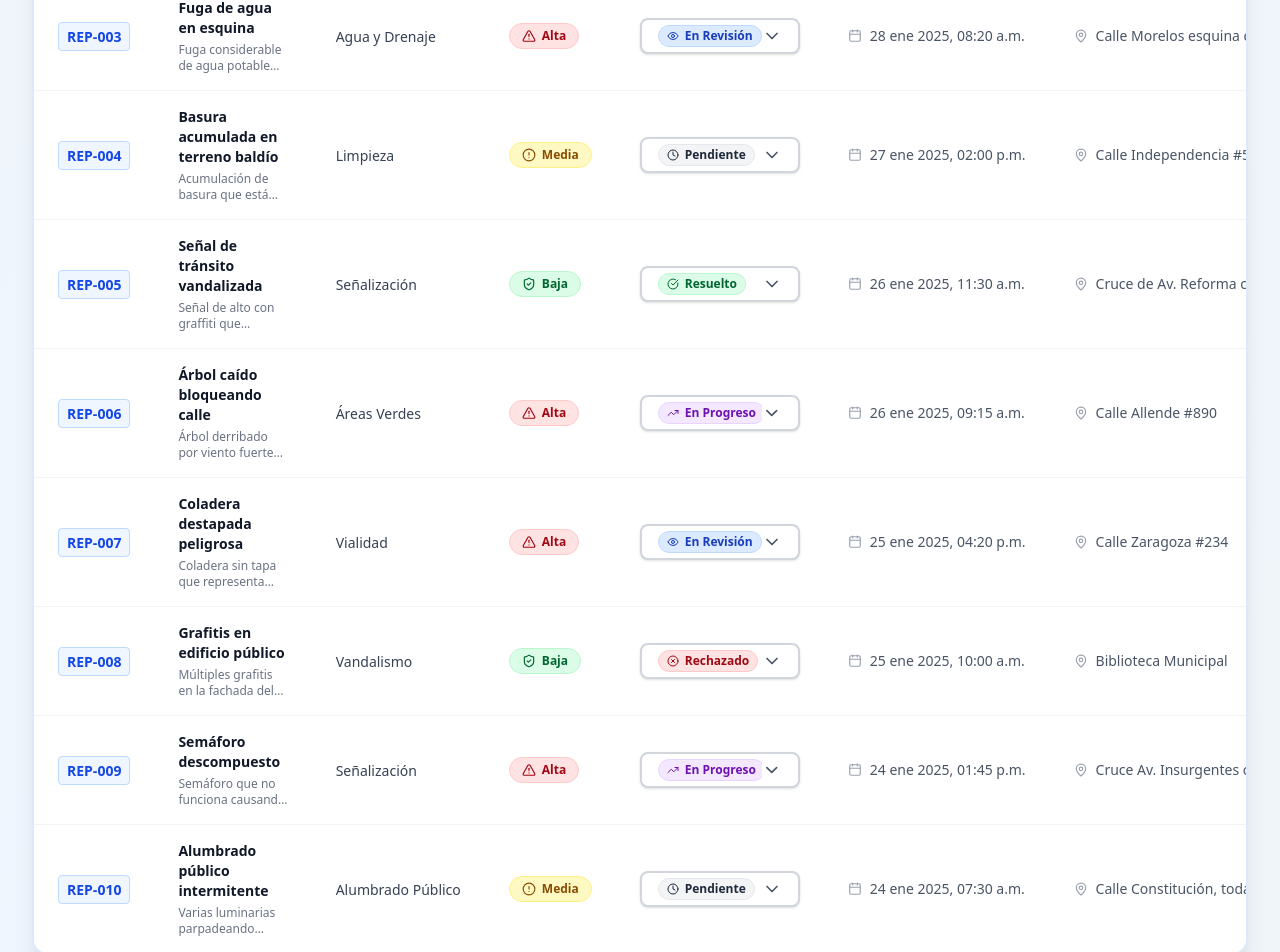
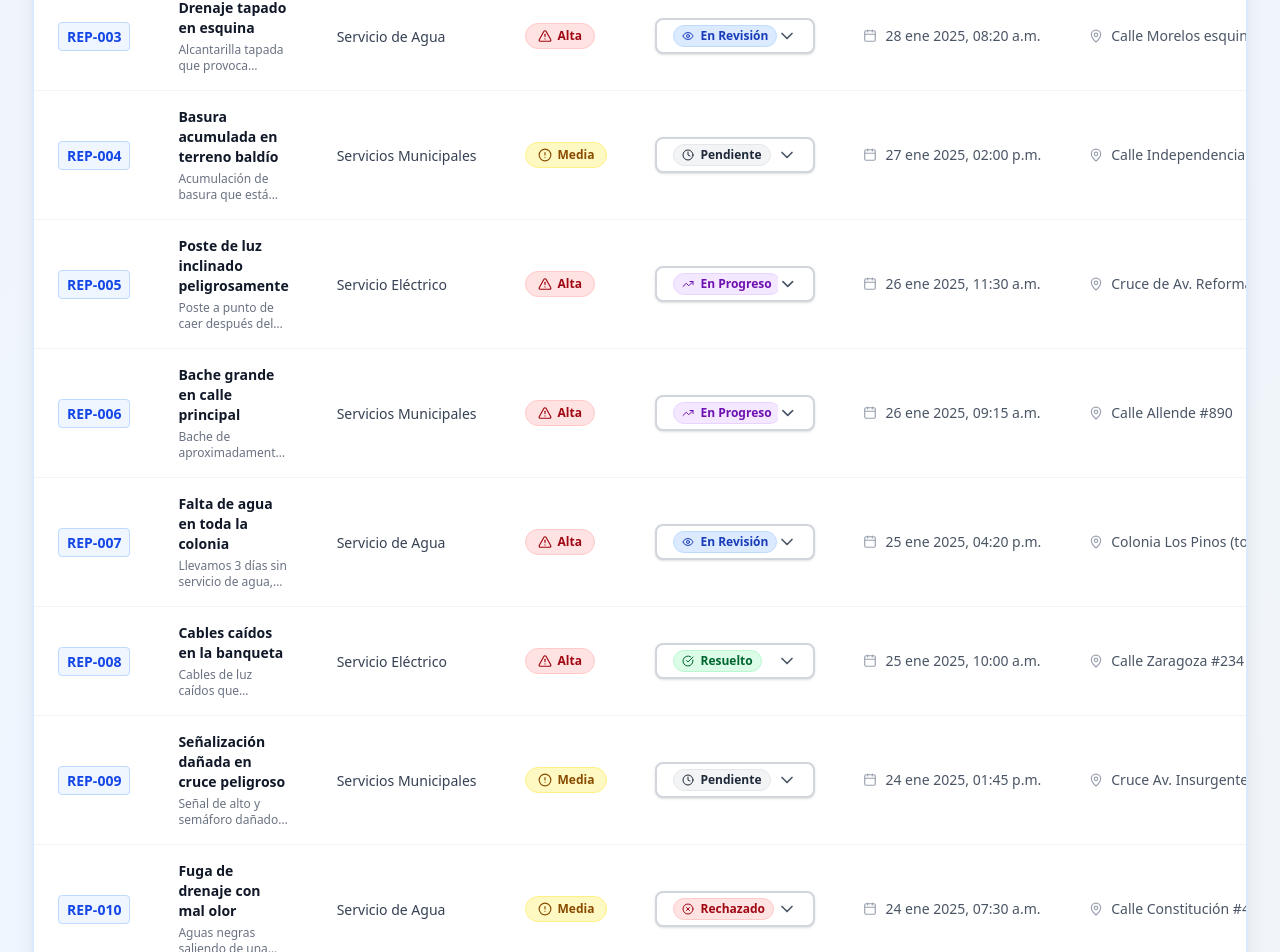
Before and after one commit to ettijoseangel/Hackathon_KIRO_10, a React (Vite) app: page /dashboard in a window 1280 px wide. Shown: the part 1039-1991 px from the top of the page. Built offline with nearby package versions, Linux system fonts and the light colour scheme.

Commit message:
feat: actualizar datos mock con nuevas categorías de servicio

```diff
--- a/src/data/mockReports.ts
+++ b/src/data/mockReports.ts
@@ -3,102 +3,102 @@ import type { Report } from "../types/report";
 export const mockReports: Report[] = [
   {
     id: "REP-001",
-    titulo: "Bache grande en avenida principal",
-    categoria: "Vialidad",
+    titulo: "Fuga de agua en avenida principal",
+    categoria: "Servicio de Agua",
     prioridad: "Alta",
     estado: "En Progreso",
     fechaCreacion: new Date("2025-01-29T10:30:00"),
     ubicacion: "Av. Juárez #1234, Colonia Centro",
-    descripcion: "Bache de aproximadamente 1 metro de diámetro que representa peligro para vehículos"
+    descripcion: "Fuga considerable de agua potable que está inundando la calle y desperdiciando recurso"
   },
   {
     id: "REP-002",
-    titulo: "Luminaria fundida en parque",
-    categoria: "Alumbrado Público",
+    titulo: "Alumbrado público fundido en parque",
+    categoria: "Servicio Eléctrico",
     prioridad: "Media",
     estado: "Pendiente",
     fechaCreacion: new Date("2025-01-28T15:45:00"),
     ubicacion: "Parque Municipal, Zona Norte",
-    descripcion: "Luminaria apagada desde hace una semana"
+    descripcion: "Luminaria apagada desde hace una semana, zona oscura de noche"
   },
   {
     id: "REP-003",
-    titulo: "Fuga de agua en esquina",
-    categoria: "Agua y Drenaje",
+    titulo: "Drenaje tapado en esquina",
+    categoria: "Servicio de Agua",
     prioridad: "Alta",
     estado: "En Revisión",
     fechaCreacion: new Date("2025-01-28T08:20:00"),
     ubicacion: "Calle Morelos esquina con Hidalgo",
-    descripcion: "Fuga considerable de agua potable que está inundando la calle"
+    descripcion: "Alcantarilla tapada que provoca inundación cuando llueve"
   },
   {
     id: "REP-004",
     titulo: "Basura acumulada en terreno baldío",
-    categoria: "Limpieza",
+    categoria: "Servicios Municipales",
     prioridad: "Media",
     estado: "Pendiente",
     fechaCreacion: new Date("2025-01-27T14:00:00"),
     ubicacion: "Calle Independencia #567",
-    descripcion: "Acumulación de basura que está atrayendo plagas"
+    descripcion: "Acumulación de basura que está atrayendo plagas y genera mal olor"
   },
   {
     id: "REP-005",
-    titulo: "Señal de tránsito vandalizada",
-    categoria: "Señalización",
-    prioridad: "Baja",
-    estado: "Resuelto",
+    titulo: "Poste de luz inclinado peligrosamente",
+    categoria: "Servicio Eléctrico",
+    prioridad: "Alta",
+    estado: "En Progreso",
     fechaCreacion: new Date("2025-01-26T11:30:00"),
     ubicacion: "Cruce de Av. Reforma con Calle 5 de Mayo",
-    descripcion: "Señal de alto con graffiti que dificulta su lectura"
+    descripcion: "Poste a punto de caer después del último temporal, cables expuestos"
   },
   {
     id: "REP-006",
-    titulo: "Árbol caído bloqueando calle",
-    categoria: "Áreas Verdes",
+    titulo: "Bache grande en calle principal",
+    categoria: "Servicios Municipales",
     prioridad: "Alta",
     estado: "En Progreso",
     fechaCreacion: new Date("2025-01-26T09:15:00"),
     ubicacion: "Calle Allende #890",
-    descripcion: "Árbol derribado por viento fuerte que impide el paso vehicular"
+    descripcion: "Bache de aproximadamente 1 metro que ha causado daños a varios vehículos"
   },
   {
     id: "REP-007",
-    titulo: "Coladera destapada peligrosa",
-    categoria: "Vialidad",
+    titulo: "Falta de agua en toda la colonia",
+    categoria: "Servicio de Agua",
     prioridad: "Alta",
     estado: "En Revisión",
     fechaCreacion: new Date("2025-01-25T16:20:00"),
-    ubicacion: "Calle Zaragoza #234",
-    descripcion: "Coladera sin tapa que representa riesgo para peatones y vehículos"
+    ubicacion: "Colonia Los Pinos (toda la zona)",
+    descripcion: "Llevamos 3 días sin servicio de agua, afecta a más de 200 familias"
   },
   {
     id: "REP-008",
-    titulo: "Grafitis en edificio público",
-    categoria: "Vandalismo",
-    prioridad: "Baja",
-    estado: "Rechazado",
+    titulo: "Cables caídos en la banqueta",
+    categoria: "Servicio Eléctrico",
+    prioridad: "Alta",
+    estado: "Resuelto",
     fechaCreacion: new Date("2025-01-25T10:00:00"),
-    ubicacion: "Biblioteca Municipal",
-    descripcion: "Múltiples grafitis en la fachada del edificio"
+    ubicacion: "Calle Zaragoza #234",
+    descripcion: "Cables de luz caídos que representan riesgo de electrocución para peatones"
   },
   {
     id: "REP-009",
-    titulo: "Semáforo descompuesto",
-    categoria: "Señalización",
-    prioridad: "Alta",
-    estado: "En Progreso",
+    titulo: "Señalización dañada en cruce peligroso",
+    categoria: "Servicios Municipales",
+    prioridad: "Media",
+    estado: "Pendiente",
     fechaCreacion: new Date("2025-01-24T13:45:00"),
     ubicacion: "Cruce Av. Insurgentes con Blvd. Miguel Alemán",
-    descripcion: "Semáforo que no funciona causando congestionamiento"
+    descripcion: "Señal de alto y semáforo dañados, han ocurrido accidentes"
   },
   {
     id: "REP-010",
-    titulo: "Alumbrado público intermitente",
-    categoria: "Alumbrado Público",
+    titulo: "Fuga de drenaje con mal olor",
+    categoria: "Servicio de Agua",
     prioridad: "Media",
-    estado: "Pendiente",
+    estado: "Rechazado",
     fechaCreacion: new Date("2025-01-24T07:30:00"),
-    ubicacion: "Calle Constitución, toda la cuadra",
-    descripcion: "Varias luminarias parpadeando durante la noche"
+    ubicacion: "Calle Constitución #45",
+    descripcion: "Aguas negras saliendo de una coladera, genera mal olor en toda la cuadra"
   }
 ];
```
